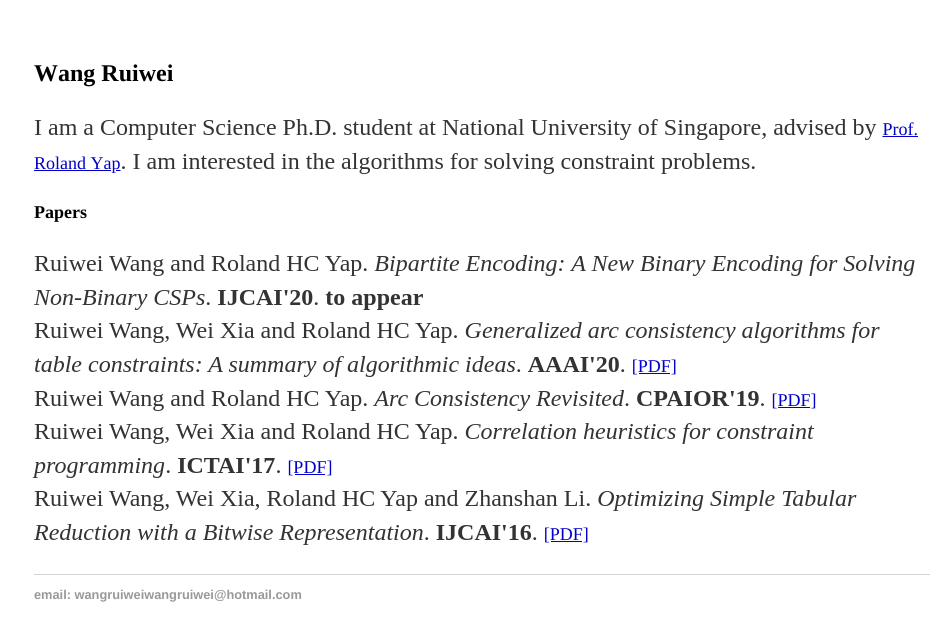
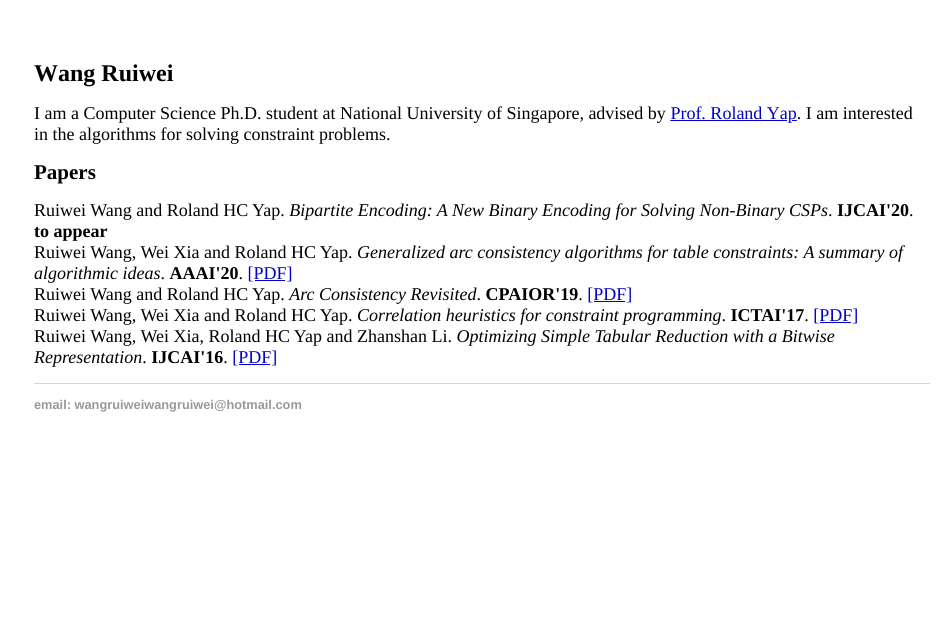
Before and after one commit to WangRuiwei/WangRuiwei.github.io, a Jekyll site: the page built from index.html, in a window 1280 px wide. Shown: the top 641 px of the page, without its empty margins (158-1106 px from the left). Built offline with Jekyll 4.4.1, drawn with Linux system fonts in a browser that asks for light colours.

Commit message:
Update index.html

```diff
--- a/index.html
+++ b/index.html
@@ -4,9 +4,9 @@ title: Wang Ruiwei
 ---
 <div class="blurb">
 <h1 style="margin: 0.0px 0.0px 16.1px 0.0px; line-height: 28.0px; font: 24.0px Times; color: #000000; -webkit-text-stroke: #000000"><span class="s1"><b>Wang Ruiwei</b></span></h1>
-<p class="p1"><span class="s1">I am a Computer Science Ph.D. student at National University of Singapore, advised by <a href="http://www.comp.nus.edu.sg/~ryap/"><span class="s2">Prof. Roland Yap</span></a>. I am interested in the algorithms for solving constraint problems.</span></p>
-<h2 style="margin: 0.0px 0.0px 14.9px 0.0px; line-height: 22.0px; font: 18.0px Times; color: #000000; -webkit-text-stroke: #000000"><span class="s1"><b>Papers</b></span></h2>
-<p class="p1">
+<p class="p3"><span class="s1">I am a Computer Science Ph.D. student at National University of Singapore, advised by <a href="http://www.comp.nus.edu.sg/~ryap/"><span class="s2">Prof. Roland Yap</span></a>. I am interested in the algorithms for solving constraint problems.</span></p>
+<h2 style="margin: 0.0px 0.0px 15.4px 0.0px; line-height: 25.0px; font: 21.0px Times; color: #000000; -webkit-text-stroke: #000000"><span class="s1"><b>Papers</b></span></h2>
+<p class="p3">
 Ruiwei Wang and Roland HC Yap. <i>Bipartite Encoding: A New Binary Encoding for Solving Non-Binary CSPs</I>. <b>IJCAI'20</b>. <b>to appear</b><br>
 Ruiwei Wang, Wei Xia and Roland HC Yap. <i>Generalized arc consistency algorithms for table constraints: A summary of algorithmic ideas</I>. <b>AAAI'20</b>. <a href="https://WangRuiwei.github.io/papers/Table_Constraint_GAC_Survey.pdf"><span class="s2">[PDF]</span></a><br>
 Ruiwei Wang and Roland HC Yap. <i>Arc Consistency Revisited</I>. <b>CPAIOR'19</b>. <a href="https://WangRuiwei.github.io/papers/Arc_Consistency_Revisited.pdf"><span class="s2">[PDF]</span></a><br>
```
